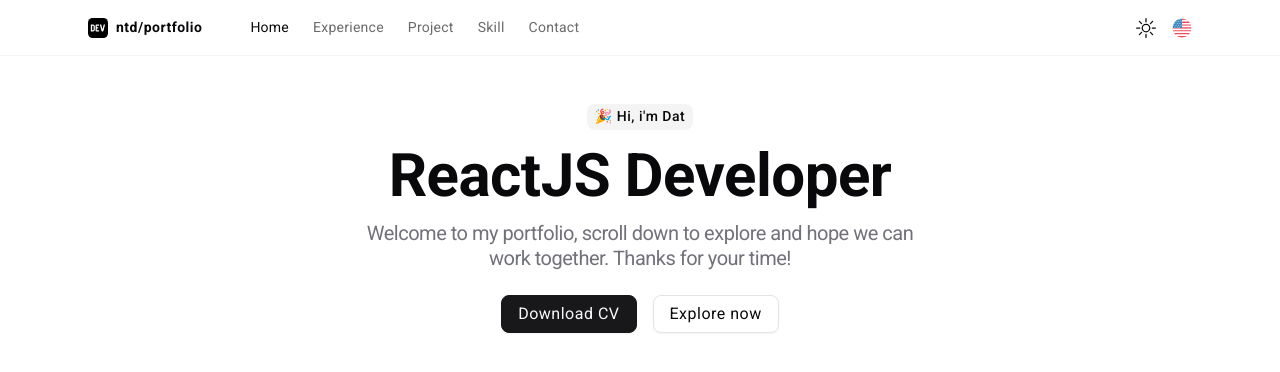
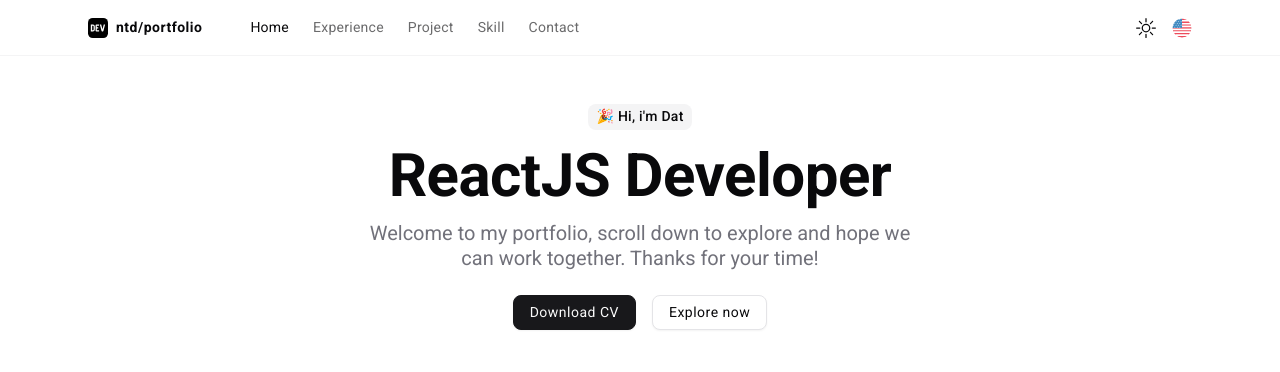
Before and after one commit to ntdat1306/portfolio-website, a React (Vite) app: page / in a window 1280 px wide. Shown: the top 372 px of the page. Built offline with nearby package versions, Linux system fonts and the light colour scheme.

Commit message:
updated: css home

```diff
--- a/src/index.scss
+++ b/src/index.scss
@@ -42,6 +42,7 @@
     --letter-spacing-h3: 0;
     --letter-spacing-h4: 0.25px;
     --letter-spacing-h5: 0;
+    --letter-spacing-h6: 0.15px;
     --letter-spacing-subtitle-1: 0.15px;
     --letter-spacing-subtitle-2: 0.1px;
     --letter-spacing-body-1: 0.5px;
@@ -75,6 +76,7 @@ body {
     letter-spacing: 0.5px;
     min-height: 100vh;
     background: rgba(var(--background));
+    letter-spacing: var(--letter-spacing-body-1);
 }
 
 a {
--- a/src/pages/home/Home.module.scss
+++ b/src/pages/home/Home.module.scss
@@ -21,6 +21,7 @@
 
         .line1 {
             font-size: var(--font-s);
+            letter-spacing: var(--letter-spacing-body-2);
             background: rgb(var(--muted));
             border-radius: var(--radius-m);
             padding: 0.25rem 0.5rem;
@@ -39,7 +40,7 @@
 
         .line3 {
             font-size: 3.75rem;
-            letter-spacing: var(--letter-spacing-h2);
+            letter-spacing: var(--letter-spacing-h3);
             color: rgb(var(--muted-foreground));
             font-size: var(--font-l);
             max-width: 36rem;
@@ -61,6 +62,7 @@
             flex-flow: row wrap;
             gap: 1rem;
             padding: 1rem 0;
+            font-size: var(--font-s);
 
             .btn-primary {
                 background: rgb(var(--primary));
```
